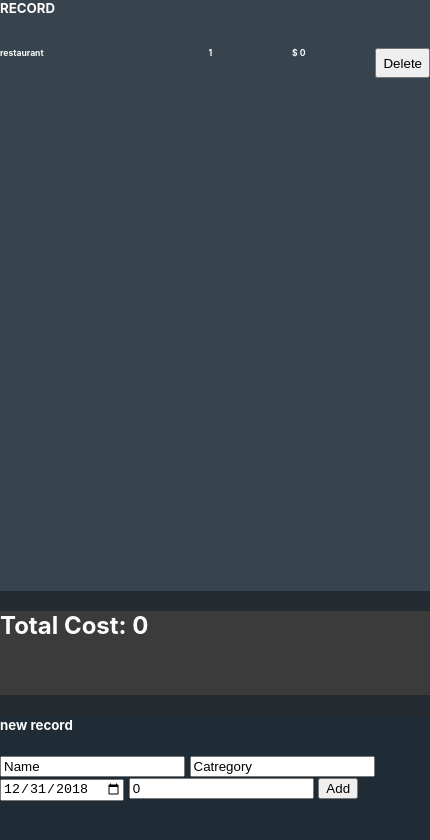
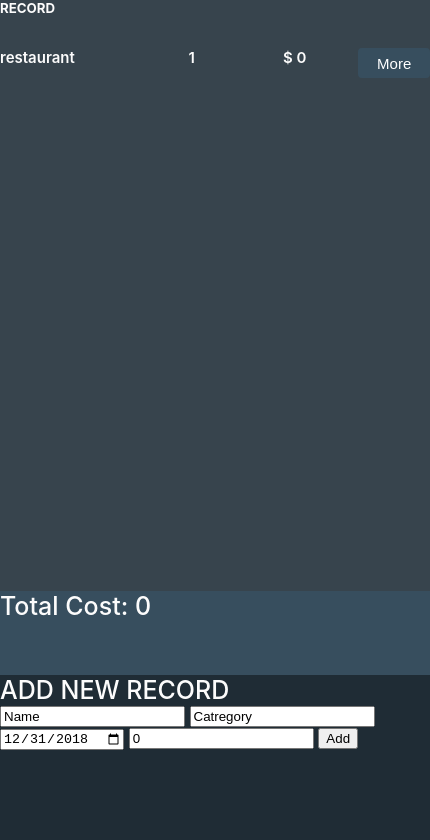
Before and after one commit to TrueFengTingGuo/Bookkeeping-App, an Electron app: page bookkeeper/src/index.html in a window 430 px wide. Drawn offline with Linux system fonts and the light colour scheme; no server answers.

Commit message:
change css and fix incorrect delete bug

```diff
--- a/bookkeeper/src/index.css
+++ b/bookkeeper/src/index.css
@@ -1,3 +1,5 @@
+@import url('https://fonts.googleapis.com/css2?family=Poppins:wght@300;400;500;600;700&display=swap');
+
 .container{
 
   margin: auto;
@@ -58,6 +60,62 @@ body .record .container{
 
 }
 
+body .record .container h1{
+
+  font-size: 15px;
+  font-weight: 600;
+  margin: 0;
+  padding: 0;
+}
+
+body .record .container .item_slider .single_record button{
+
+  display: inline-block;
+  border-radius: 4px;
+  background-color: rgb(55, 78, 94);
+  border: none;
+  color: #FFFFFF;
+  text-align: center;
+  font-size: 15px;
+
+  width: 80px;
+  transition: all 0.5s;
+  cursor: pointer;
+
+}
+
+
+body .record .container .item_slider .single_record button span{
+
+  cursor: pointer;
+  display: inline-block;
+  position: relative;
+  transition: 0.5s;
+
+}
+
+
+body .record .container .item_slider .single_record button span::after{
+
+  content: '\00bb';
+  position: absolute;
+  opacity: 0;
+  top: 0;
+  right: -5px;
+  transition: 0.5s;
+
+}
+
+body .record .container .item_slider .single_record button:hover span {
+  padding-right: 15px;
+}
+
+body .record .container .item_slider .single_record button:hover span:after {
+  opacity: 1;
+  right: 0;
+}
+
+
 
 body .record .container .item_slider .single_record{
   margin: auto;
@@ -76,15 +134,7 @@ body .record .container .item_slider .single_record > * {
 
 }
 
-.total_cost {
-  height: 10%;
-  background-color: rgb(59, 59, 59);
-}
 
-.add_new_Record{
-
-  height: 20%;
-}
 .record_description{
 
   width: 50%;
@@ -92,7 +142,7 @@ body .record .container .item_slider .single_record > * {
 
 .record_date{
 
-  width: 20%;
+  width: 25%;
 }
 
 .record_amount{
@@ -102,11 +152,44 @@ body .record .container .item_slider .single_record > * {
 
 .record_delete{
 
-  width: 10%;
+  width: 5%;
 }
+
+
+
+
+
+.total_cost {
+  height: 10%;
+
+  background-color: rgb(55, 78, 94);
+}
+
+
+.total_cost h1{
+  font-size: 25px;
+  font-weight: 500;
+  margin: 0;
+  padding: 0;
+}
+
+.add_new_Record{
+
+  height: 20%;
+}
+
 
 
 .add_new_Record{
 
   background-color: rgb(31, 44, 53);;
 }
+
+
+.add_new_Record h5{
+
+  font-size: 25px;
+  font-weight: 500; /*imported font*/
+  margin: 0;  /*properties are used to create space around elements, outside of any defined borders. top right bottom  left*/
+  padding: 0;
+}
--- a/bookkeeper/src/index.html
+++ b/bookkeeper/src/index.html
@@ -42,7 +42,7 @@
 
     <!--Start Add New Record-->
     <section class="add_new_Record">
-      <h5> new record</h5>
+      <h5>ADD NEW RECORD</h5>
       <div class="container">
 
         <!--Two text enter bar here, one for naming of the record and one for catregory of the record, and money number-->
--- a/bookkeeper/src/render.js
+++ b/bookkeeper/src/render.js
@@ -18,15 +18,6 @@ const readline = require('readline');
 const stringSimilarity = require('string-similarity');
 const dataStoreSystem = require('./storeRecordData.js');
 
-//custom title bar
-const customTitlebar = require('custom-electron-titlebar');
-
-
-let MyTitleBar = new customTitlebar.Titlebar({
-    backgroundColor: customTitlebar.Color.fromHex('#03a9f4')
-});
-
-MyTitleBar.updateTitle('Our Code World Tutorials Rock !');
 
 
 // First instantiate the class
@@ -157,10 +148,11 @@ function displayRecord(){
 
         recordContainer.innerHTML +=
             `<div class="single_record">
-                <h1 class="record_description" style="font-size:2vw;">${sortable[i][0]}</h1>
-                <h1 class="record_date" style="font-size:2vw;">${sortable[i][1]}</h1>
-                <h1 class="record_amount" style="font-size:2vw;">$ ${sortable[i][3]}</h1>
-                <input type="button" value = "Delete" onClick="deleteRecord('${sortable[i][0]}','${sortable[i][1]}','${sortable[i][3]}')" />
+                <h1 class="record_description" ">${sortable[i][0]}</h1>
+                <h1 class="record_date" ">${sortable[i][1]}</h1>
+                <h1 class="record_amount" ">$ ${sortable[i][3]}</h1>
+                <button onClick="deleteRecord('${sortable[i][0]}','${sortable[i][1]}','${sortable[i][3]}')"> <span>More</span> </button>
+
             </div>`;
     }
 
--- a/bookkeeper/src/storeRecordData.js
+++ b/bookkeeper/src/storeRecordData.js
@@ -56,8 +56,10 @@ class Store {
 
       //recursiveToFindDiff will the difference and return true if there is a difference
       if(!recursiveToFindDiff(Object.values(this.data[key][indexOfSingleData]),arrayOfInfoToLook)){
-        console.log("found it");
 
+        //console.log("data:  " + this.data[key][indexOfSingleData]);
+        //console.log("arrayOfInfoToLook:" + arrayOfInfoToLook);
+        //console.log("indexOfSingleData:" + indexOfSingleData);
         //delete the record form the data
         if (indexOfSingleData > -1) {
           this.data[key].splice(indexOfSingleData, 1);
@@ -95,15 +97,18 @@ function parseDataFile(filePath, defaults) {
 
 
 //this function will search for difference between two provided arrays
+//if all info that "arrayOfInfoToLook" is provided are correct and in order, then it returns false
 function recursiveToFindDiff(recordToLook, arrayOfInfoToLook){
-  if(arrayOfInfoToLook === undefined || arrayOfInfoToLook.length == 0){
 
-    //return fasle if there is no difference between the data and the info is provided
+  if((recordToLook.length === 0 && arrayOfInfoToLook.length !== 0)|| (arrayOfInfoToLook === undefined || recordToLook === undefined)){
+
+    //return true if there is difference between the data and the info is provided
+    return true;
+  }
+  else if(arrayOfInfoToLook.length === 0 ){
+
+    //retur false if there is no difference between two
     return false;
-  }
-  else if((arrayOfInfoToLook.length != 0 && recordToLook.length == 0) || (arrayOfInfoToLook !== undefined && recordToLook === undefined)){
-    //retur n true if there is a difference between two
-    return true;
   }
 
 
@@ -122,7 +127,7 @@ function recursiveToFindDiff(recordToLook, arrayOfInfoToLook){
     recursiveToFindDiff(recordToLook,arrayOfInfoToLook);
   }
 
-
+  return true;
 }
 
 
```
Also changed, not shown: bookkeeper/src/index.js (+5 -3 lines), bookkeeper/src/Images/Exclamation Mark Red Clip Art.png (added).
